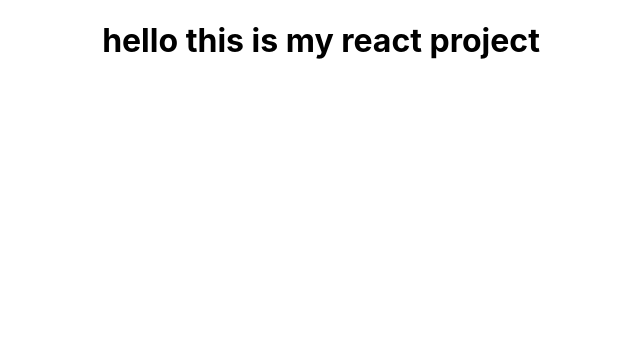
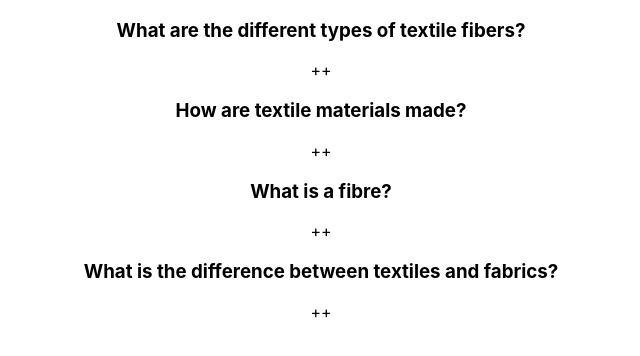
Before and after one commit to D6-80428-pradeep/REACT-PROJECTS, a React (Create React App) app: page / in a window 1280 px wide. Shown: the top 356 px of the page, without its empty margins (319-959 px from the left). Built offline with nearby package versions, Linux system fonts and the light colour scheme.

Commit message:
single selection accordian

```diff
--- a/src/App.js
+++ b/src/App.js
@@ -1,10 +1,13 @@
 import logo from './logo.svg';
 import './App.css';
+import Accordian from './components/accordian';
 
 function App() {
   return (
     <div className="App">
-      <h1>hello this is my react project</h1>
+
+        <Accordian/>
+
     </div>
   );
 }
--- /dev/null
+++ b/src/components/accordian/data.js
@@ -0,0 +1,28 @@
+const data = [
+    {
+      id  : '1',
+      question: "What are the different types of textile fibers?",
+      answer:
+        "However, different types of textile fibers can be classified based on different criteria such as fiber length and nature of their origin. Depending upon length, fibers can be classified into two categories: staple fibers and filament fibers. Fibers having limited length are called staple fibers.",
+    },
+    {
+      id  : '2',
+      question: "How are textile materials made?",
+      answer:
+        "Textile materials are capable of being transformed into desired shapes without resistance and durable over a reasonable period of wear. They derive these properties from fibers and yarns. The yarn, in turn, is formed by twisting a bundle of fibers together.",
+    },
+    {
+      id  : '3',
+      question: "What is a fibre?",
+      answer:
+        "The Textile Institute defines a fibre as a ‘textile raw material, generally characterised by flexibility, fineness and high ratio of length to thickness’ ( ). ",
+    },
+    {
+      id  : '4',
+      question: "What is the difference between textiles and fabrics?",
+      answer:
+        "Therefore, fabrics and cloths assembled by tailoring and dressmaking are considered synonyms for textiles. In the textile process, natural and synthetic raw materials like Fibers, dyes, chemicals, etc. are considered the primary ingredients. Fibers are measured as fundamental components of the clotting process.",
+    },
+  ];
+
+  export default data;
--- /dev/null
+++ b/src/components/accordian/index.jsx
@@ -0,0 +1,25 @@
+// single selection
+// multi selection both accordian im working
+import data from "./data";
+
+
+import { useState } from "react"
+
+
+export default function Accordian(){
+
+    const[selected,setSelected]=useState(null);
+    return <div className="wrapper">
+        <div className="accordian">
+            {
+                data && data.length >0 ?
+                data.map(dataItem=><div className="item">
+                    <div className="title">
+                      <h3>{dataItem.question}</h3>
+                      <span>++</span>
+                    </div>
+                </div>)
+                :<div>No data found !!!</div>
+            }
+        </div></div>
+}
```
Also changed, not shown: src/components/style.css (added).
